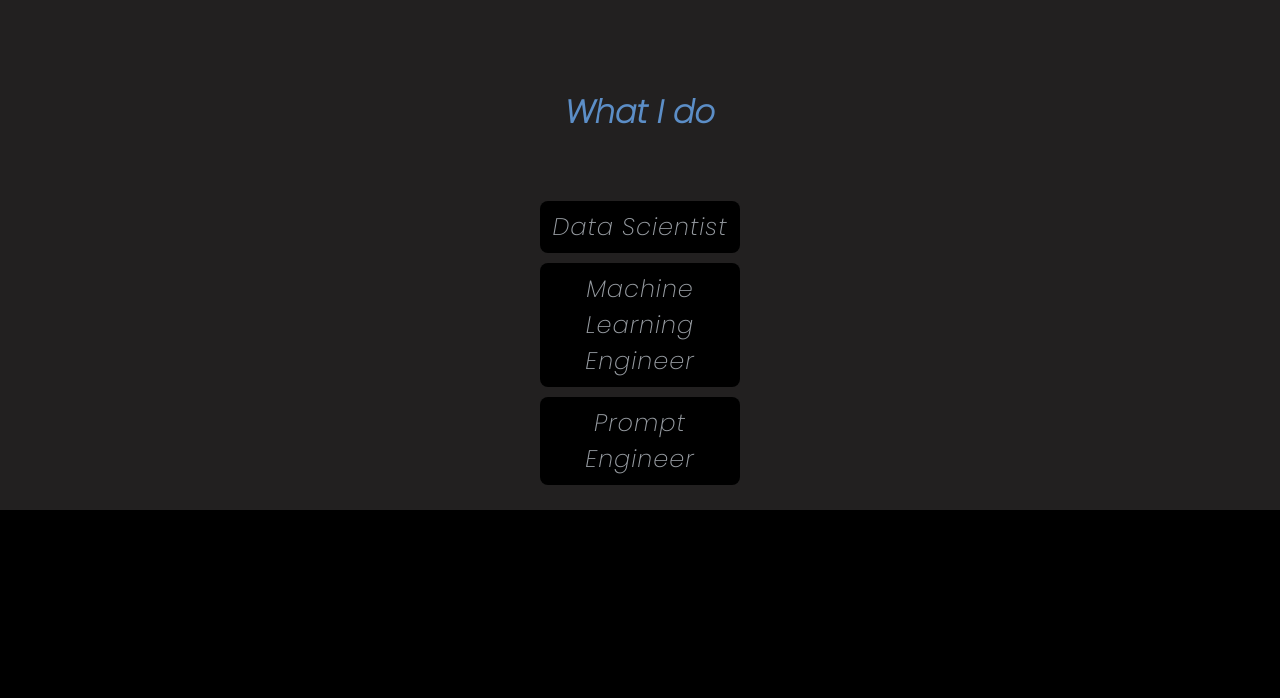
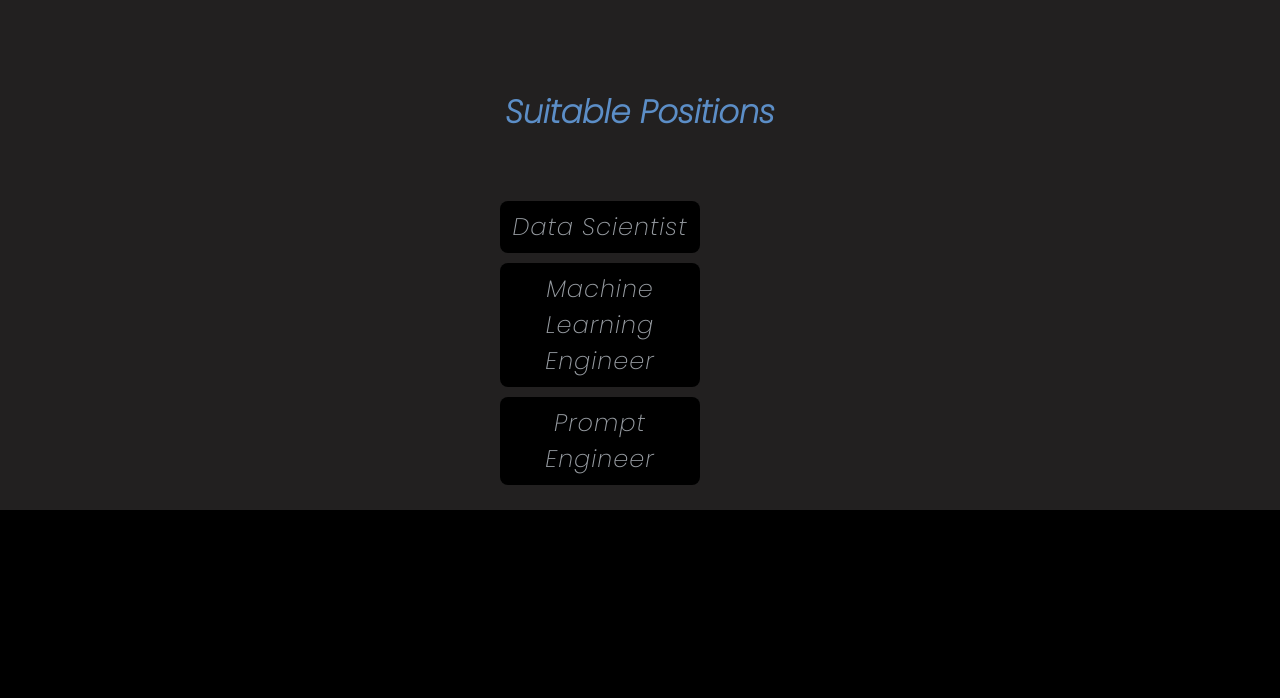
Before and after one commit to tanvisankhyan/VitePortfolio, a website built with Vite: page index.html in a window 1280 px wide. Shown: the part 3599-4297 px from the top of the page. Built offline with nearby package versions, Linux system fonts and the light colour scheme; animation ran at ten frames a second.

Commit message:
Update index.html

```diff
--- a/index.html
+++ b/index.html
@@ -223,7 +223,7 @@
 
 <section>
   <div><p  style="color: rgb(92, 142, 199); margin-top: 90px;font-size:xx-large; " class="container-fluid bg-3 text-center" data-aos="fade-up">
-    <b>What I do</b></p><br>
+    <b>Suitable Positions</b></p><br>
 
     <div class="text-center " data-aos="flip-up" style="margin-top: 4rem;"></div>
     <div class="semi-transparent-button" data-aos="zoom-in" style=" background-color: black; width:300px;margin: 10px; font-size: x-large; text-decoration: none; color:rgb(152, 157, 163)"  >Data Scientist</div>
```
